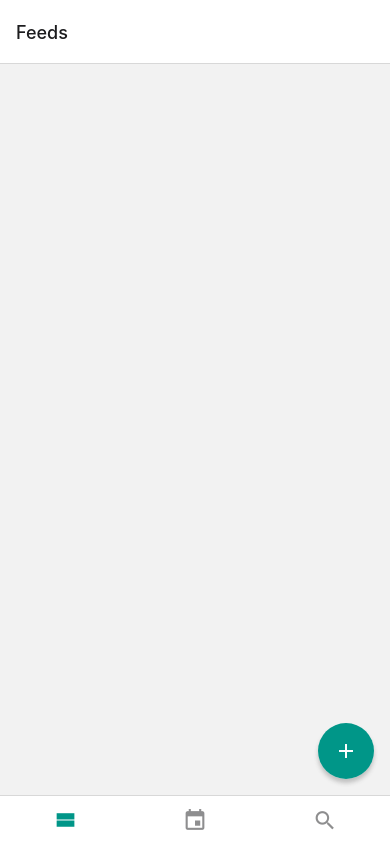
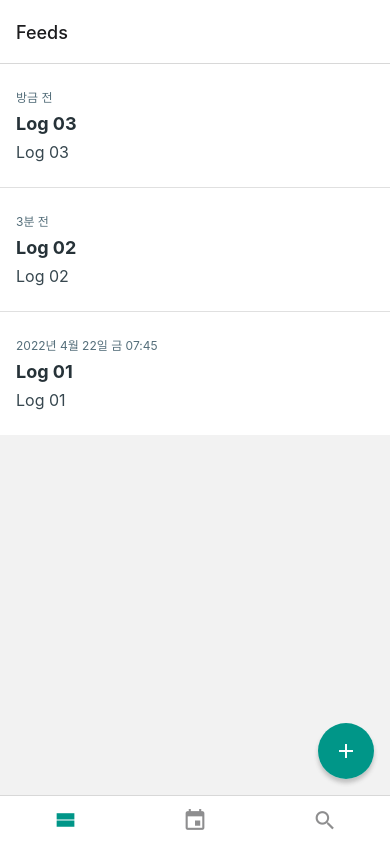
Before and after one commit to ssukim/learn-react-native, a React Native app in the folder DayLog/: screen /Feeds in a window 390 px wide. Built offline with nearby package versions, Linux system fonts and the light colour scheme.

Commit message:
show feedList component add

```diff
--- /dev/null
+++ b/DayLog/components/FeedList.tsx
@@ -0,0 +1,37 @@
+import React from 'react';
+import {FlatList, StyleSheet, View} from 'react-native';
+import {LogsProps} from '../screens/contexts/LogContext';
+import FeedListItem from './FeedListItem';
+
+type Props = {
+  logs: LogsProps[];
+};
+function FeedList({logs}: Props) {
+  return (
+    <FlatList
+      data={logs}
+      style={styles.block}
+      renderItem={({item}) => (
+        <FeedListItem
+          id={item.id}
+          title={item.title}
+          body={item.body}
+          date={item.date}
+        />
+      )}
+      keyExtractor={log => log.id}
+      ItemSeparatorComponent={() => <View style={styles.separator} />}
+    />
+  );
+}
+
+const styles = StyleSheet.create({
+  block: {flex: 1},
+  separator: {
+    backgroundColor: '#e0e0e0',
+    height: 1,
+    width: '100%',
+  },
+});
+
+export default FeedList;
--- /dev/null
+++ b/DayLog/components/FeedListItem.tsx
@@ -0,0 +1,77 @@
+import React from 'react';
+import {Platform, Pressable, StyleSheet, Text} from 'react-native';
+import {formatDistanceToNow, format} from 'date-fns';
+import {ko} from 'date-fns/locale';
+import {LogsProps} from '../screens/contexts/LogContext';
+
+function formatDate(date: Date) {
+  const d = new Date(date);
+  const now = Date.now();
+  const diff = (now - d.getTime()) / 1000;
+
+  if (diff < 60 * 1) {
+    return '방금 전';
+  }
+  if (diff < 60 * 60 * 24 * 3) {
+    return formatDistanceToNow(d, {addSuffix: true, locale: ko});
+  }
+  return format(d, 'PPP EEE p', {locale: ko});
+}
+
+function truncate(text: string) {
+  // 정규식을 사용해 모든 줄 바꿈 문자 제거
+  const replaced = text.replace(/\n/g, ' ');
+  if (replaced.length <= 100) {
+    return replaced;
+  }
+  return replaced.slice(0, 100).concat('...');
+}
+
+export type FeedListItemProps = {
+  id: string;
+  log: {
+    title: string;
+    body: string;
+    date: Date;
+  };
+};
+function FeedListItem({title, body, date}: LogsProps) {
+  return (
+    <Pressable
+      style={({pressed}) => [
+        styles.block,
+        Platform.OS === 'ios' && pressed && {backgroundColor: '#efefef'},
+      ]}
+      android_ripple={{color: '#ededed'}}>
+      <Text style={styles.date}>{formatDate(date)}</Text>
+      <Text style={styles.title}>{title}</Text>
+      <Text style={styles.body}>{truncate(body)}</Text>
+    </Pressable>
+  );
+}
+
+const styles = StyleSheet.create({
+  block: {
+    backgroundColor: 'white',
+    paddingHorizontal: 16,
+    paddingVertical: 24,
+  },
+  date: {
+    fontSize: 12,
+    color: '#546e7a',
+    marginBottom: 8,
+  },
+  title: {
+    color: '#263238',
+    fontSize: 18,
+    fontWeight: 'bold',
+    marginBottom: 8,
+  },
+  body: {
+    color: '#37474f',
+    fontSize: 16,
+    lineHeight: 21,
+  },
+});
+
+export default FeedListItem;
--- a/DayLog/components/FloatingWriteButton.tsx
+++ b/DayLog/components/FloatingWriteButton.tsx
@@ -1,17 +1,15 @@
 import {useNavigation} from '@react-navigation/native';
-import {StackNavigationProp} from '@react-navigation/stack';
 import React, {useEffect, useRef} from 'react';
 import {Platform, Pressable, StyleSheet, Animated} from 'react-native';
 import Icon from 'react-native-vector-icons/MaterialIcons';
-import {RootStackProps} from '../screens/RootStack';
+import {RootStackWriteNavigationProps} from '../screens/RootStack';
 
 type Props = {
   hidden: boolean;
 };
-type NavigationProps = StackNavigationProp<RootStackProps, 'Write'>;
 
 function FloatingWriteButton({hidden}: Props) {
-  const navigation = useNavigation<NavigationProps>();
+  const navigation = useNavigation<RootStackWriteNavigationProps>();
 
   const onPress = () => {
     navigation.navigate('Write');
--- a/DayLog/components/WriteHeader.tsx
+++ b/DayLog/components/WriteHeader.tsx
@@ -1,16 +1,14 @@
 import {useNavigation} from '@react-navigation/native';
-import {StackNavigationProp} from '@react-navigation/stack';
 import React from 'react';
 import {StyleSheet, View} from 'react-native';
-import {RootStackProps} from '../screens/RootStack';
+import {RootStackWriteNavigationProps} from '../screens/RootStack';
 import TransparentCircleButton from './TransparentCircleButton';
 
-type NavigationProps = StackNavigationProp<RootStackProps, 'Write'>;
 type Props = {
   onSave: () => void;
 };
 function WriteHeader({onSave}: Props) {
-  const navigation = useNavigation<NavigationProps>();
+  const navigation = useNavigation<RootStackWriteNavigationProps>();
   const onGoBack = () => {
     navigation.pop();
   };
--- a/DayLog/package.json
+++ b/DayLog/package.json
@@ -14,6 +14,7 @@
     "@react-navigation/native": "^6.0.10",
     "@react-navigation/native-stack": "^6.6.1",
     "@react-navigation/stack": "^6.2.1",
+    "date-fns": "^2.28.0",
     "react": "17.0.2",
     "react-native": "0.68.1",
     "react-native-gesture-handler": "^2.4.0",
--- a/DayLog/screens/CalendarScreen.tsx
+++ b/DayLog/screens/CalendarScreen.tsx
@@ -4,11 +4,11 @@ import {StyleSheet, Text, View} from 'react-native';
 import LogContext from './contexts/LogContext';
 
 function CalendarScreen() {
-  const {text} = useContext(LogContext);
+  const {logs} = useContext(LogContext);
 
   return (
     <View style={styles.block}>
-      <Text style={styles.text}>text: {text}</Text>
+      {/* <Text style={styles.text}>text: {logs}</Text> */}
     </View>
   );
 }
--- a/DayLog/screens/FeedsScreen.tsx
+++ b/DayLog/screens/FeedsScreen.tsx
@@ -1,5 +1,6 @@
 import React, {useContext} from 'react';
 import {StyleSheet, View} from 'react-native';
+import FeedList from '../components/FeedList';
 import FloatingWriteButton from '../components/FloatingWriteButton';
 import LogContext from './contexts/LogContext';
 
@@ -9,6 +10,7 @@ function FeedsScreen() {
 
   return (
     <View style={styles.block}>
+      <FeedList logs={logs} />
       <FloatingWriteButton hidden={false} />
     </View>
   );
--- a/DayLog/screens/RootStack.tsx
+++ b/DayLog/screens/RootStack.tsx
@@ -1,12 +1,27 @@
-import {createStackNavigator} from '@react-navigation/stack';
+import {
+  createStackNavigator,
+  StackNavigationProp,
+} from '@react-navigation/stack';
 import React from 'react';
 import MainTab from './MainTab';
 import WriteScreen from './WriteScreen';
 
+export type RootStackWriteNavigationProps = StackNavigationProp<
+  RootStackProps,
+  'Write'
+>;
 export type RootStackProps = {
   MainTab: undefined;
   Write: undefined;
+  FeedScreen: {
+    log: {
+      title: string;
+      body: string;
+      date: Date;
+    };
+  };
 };
+
 const Stack = createStackNavigator<RootStackProps>();
 
 function RootStack() {
--- a/DayLog/screens/WriteScreen.tsx
+++ b/DayLog/screens/WriteScreen.tsx
@@ -1,26 +1,26 @@
 import {useNavigation} from '@react-navigation/native';
-import {StackNavigationProp} from '@react-navigation/stack';
 import React, {useContext, useState} from 'react';
 import {KeyboardAvoidingView, Platform, StyleSheet, View} from 'react-native';
 import WriteEditor from '../components/WriteEditor';
 import WriteHeader from '../components/WriteHeader';
 import LogContext from './contexts/LogContext';
-import {RootStackProps} from './RootStack';
+import {RootStackWriteNavigationProps} from './RootStack';
+import {v4 as uuidv4} from 'uuid';
 
-type NavigationProps = StackNavigationProp<RootStackProps, 'Write'>;
 function WriteScreen() {
   const [title, setTitle] = useState('');
   const [body, setBody] = useState('');
 
-  const navigation = useNavigation<NavigationProps>();
+  const navigation = useNavigation<RootStackWriteNavigationProps>();
 
   const {onCreate} = useContext(LogContext);
   const onSave = () => {
     onCreate({
+      id: uuidv4(),
       title,
       body,
       // 날짜를 문자열로 변환
-      date: new Date().toISOString(),
+      date: new Date(),
     });
     navigation.pop();
   };
--- a/DayLog/screens/contexts/LogContext.tsx
+++ b/DayLog/screens/contexts/LogContext.tsx
@@ -1,16 +1,16 @@
 import React, {createContext, useState} from 'react';
 import {v4 as uuidv4} from 'uuid';
 
-type LogsProps = {
-  id?: string;
+export type LogsProps = {
+  id: string;
   title: string;
   body: string;
-  date: string;
+  date: Date;
 };
 
 type ContextProps = {
   logs: LogsProps[];
-  onCreate: ({title, body, date}: LogsProps) => void;
+  onCreate: ({id, title, body, date}: LogsProps) => void;
 };
 
 const LogContext = createContext<ContextProps>({
@@ -22,13 +22,30 @@ type Props = {
   children: React.ReactNode;
 };
 export function LogContextProvider({children}: Props) {
-  const [logs, setLogs] = useState<LogsProps[]>([]);
+  const [logs, setLogs] = useState<LogsProps[]>([
+    {
+      id: uuidv4(),
+      title: 'Log 03',
+      body: 'Log 03',
+      date: new Date(),
+    },
+    {
+      id: uuidv4(),
+      title: 'Log 02',
+      body: 'Log 02',
+      date: new Date(Date.now() - 1000 * 60 * 3),
+    },
+    {
+      id: uuidv4(),
+      title: 'Log 01',
+      body: 'Log 01',
+      date: new Date(Date.now() - 1000 * 60 * 60 * 24 * 3),
+    },
+  ]);
 
-  const onCreate = ({title, body, date}: LogsProps) => {
-    const id = uuidv4();
-
+  const onCreate = ({id, title, body, date}: LogsProps) => {
     const log = {
-      id: id,
+      id,
       title,
       body,
       date,
```
Also changed, not shown: 1 other file (tests, documents, lock files or other folders).
